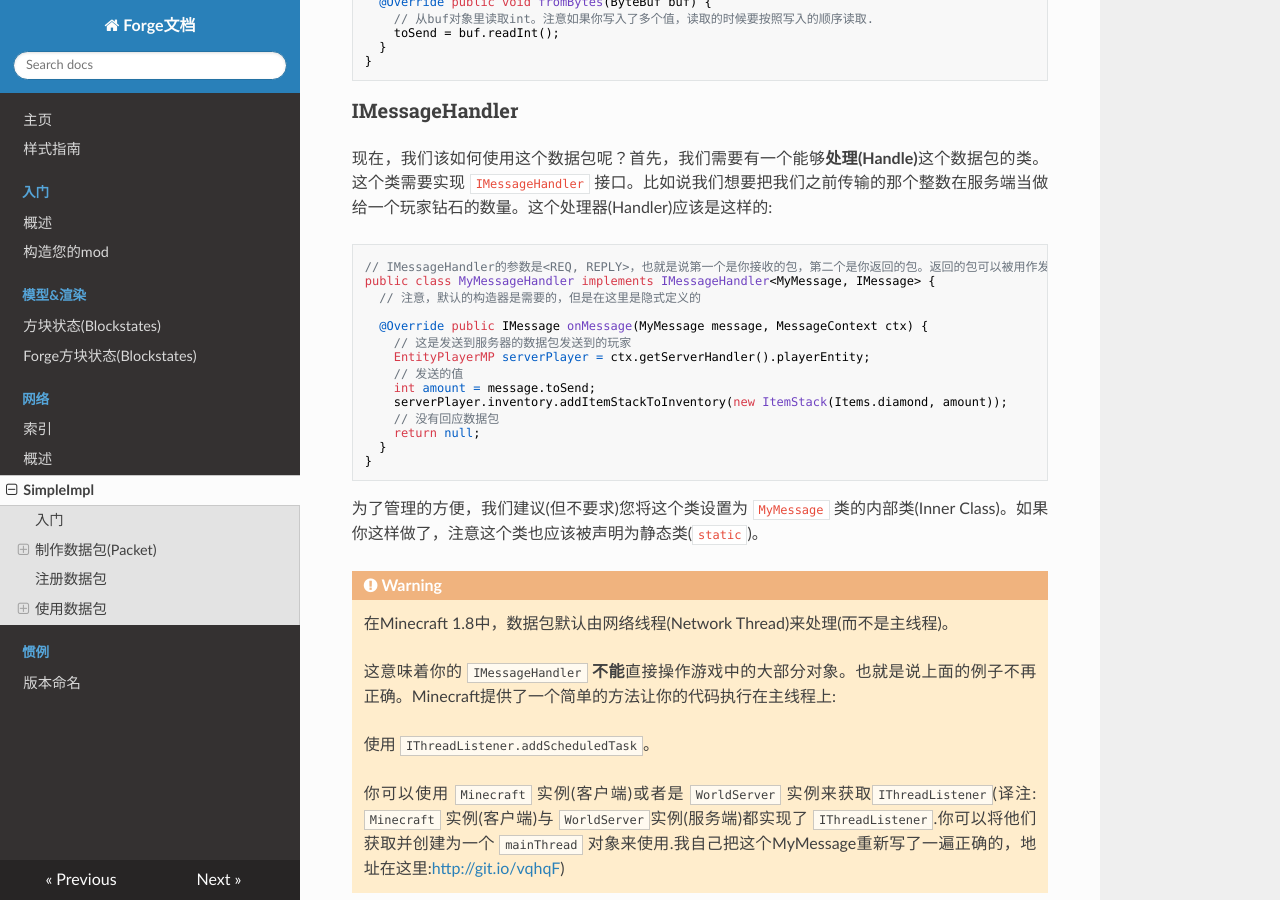
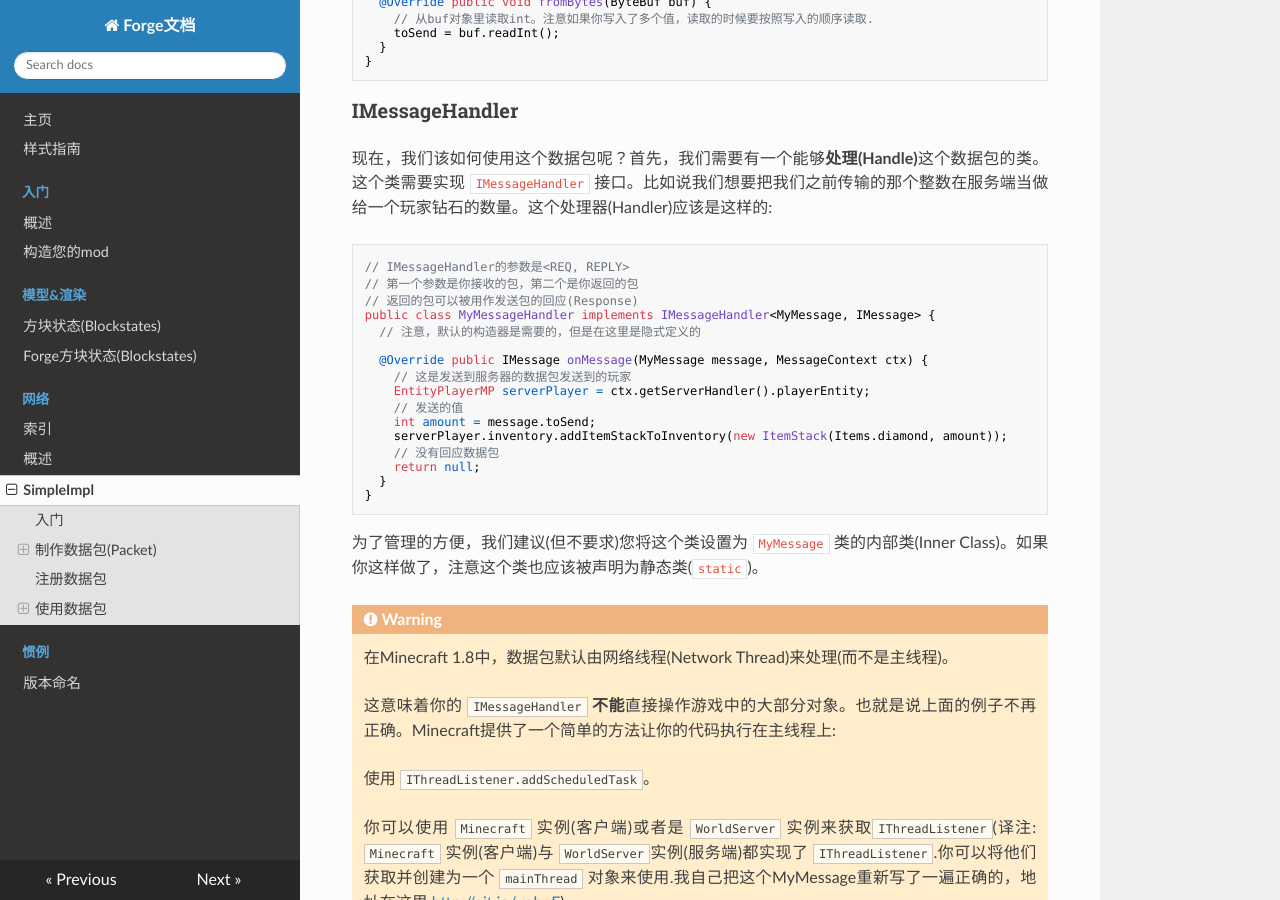
Before and after one commit to Krasjet/Forge-Documentation-CN, an MkDocs documentation site: the page built from docs/networking/simpleimpl.md, in a window 1280 px wide and 900 px high, scrolled down 1000 px. Built offline with MkDocs 1.6.1, drawn with Linux system fonts in a browser that asks for light colours; nearby versions of some CDN libraries; old or Windows-style settings are respelled for this version of MkDocs.

Commit message:
Add linebreaks to comment on IMessageHandler example. Location translation later

````diff
--- a/docs/networking/simpleimpl.md
+++ b/docs/networking/simpleimpl.md
@@ -50,7 +50,9 @@ public class MyMessage implements IMessage {
 现在，我们该如何使用这个数据包呢？首先，我们需要有一个能够**处理(Handle)**这个数据包的类。这个类需要实现 `IMessageHandler` 接口。比如说我们想要把我们之前传输的那个整数在服务端当做给一个玩家钻石的数量。这个处理器(Handler)应该是这样的:
 
 ```java
-// IMessageHandler的参数是<REQ, REPLY>，也就是说第一个是你接收的包，第二个是你返回的包。返回的包可以被用作发送包的回应(Response).
+// IMessageHandler的参数是<REQ, REPLY>
+// 第一个参数是你接收的包，第二个是你返回的包
+// 返回的包可以被用作发送包的回应(Response)
 public class MyMessageHandler implements IMessageHandler<MyMessage, IMessage> {
   // 注意，默认的构造器是需要的，但是在这里是隐式定义的
 
````
